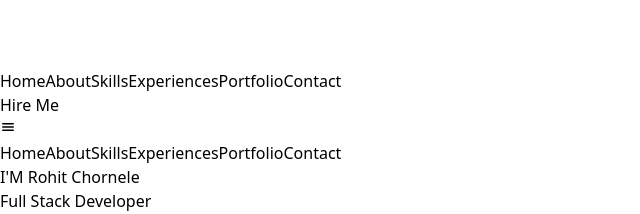
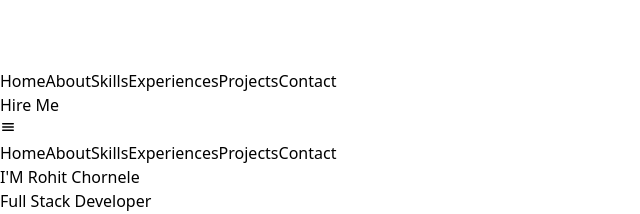
Before and after one commit to rohitchornele/my-portfolio, a React (Vite) app: page / in a window 1280 px wide. Shown: the part 531-745 px from the top of the page, without its empty margins (0-640 px from the left). Built offline with nearby package versions, Linux system fonts and the light colour scheme.

Commit message:
link change

```diff
--- a/src/components/Navbar.jsx
+++ b/src/components/Navbar.jsx
@@ -68,7 +68,7 @@ function Navbar() {
                 <a href="#about">About</a>
                 <a href="#skills">Skills</a>
                 <a href="#experiences">Experiences</a>
-                <a href="#portfolio">Portfolio</a>
+                <a href="#portfolio">Projects</a>
                 <a href="#contact">Contact</a>
               </div>
             </div>
@@ -109,7 +109,7 @@ function Navbar() {
               <a href="#about"  onClick={() => setToggleMenu(!toggleMenu)}>About</a>
               <a href="#skills"  onClick={() => setToggleMenu(!toggleMenu)}>Skills</a>
               <a href="#experiences"  onClick={() => setToggleMenu(!toggleMenu)}>Experiences</a>
-              <a href="#portfolio"  onClick={() => setToggleMenu(!toggleMenu)}>Portfolio</a>
+              <a href="#portfolio"  onClick={() => setToggleMenu(!toggleMenu)}>Projects</a>
               <a href="#contact"  onClick={() => setToggleMenu(!toggleMenu)}>Contact</a>
             </div>
           </div>
```
